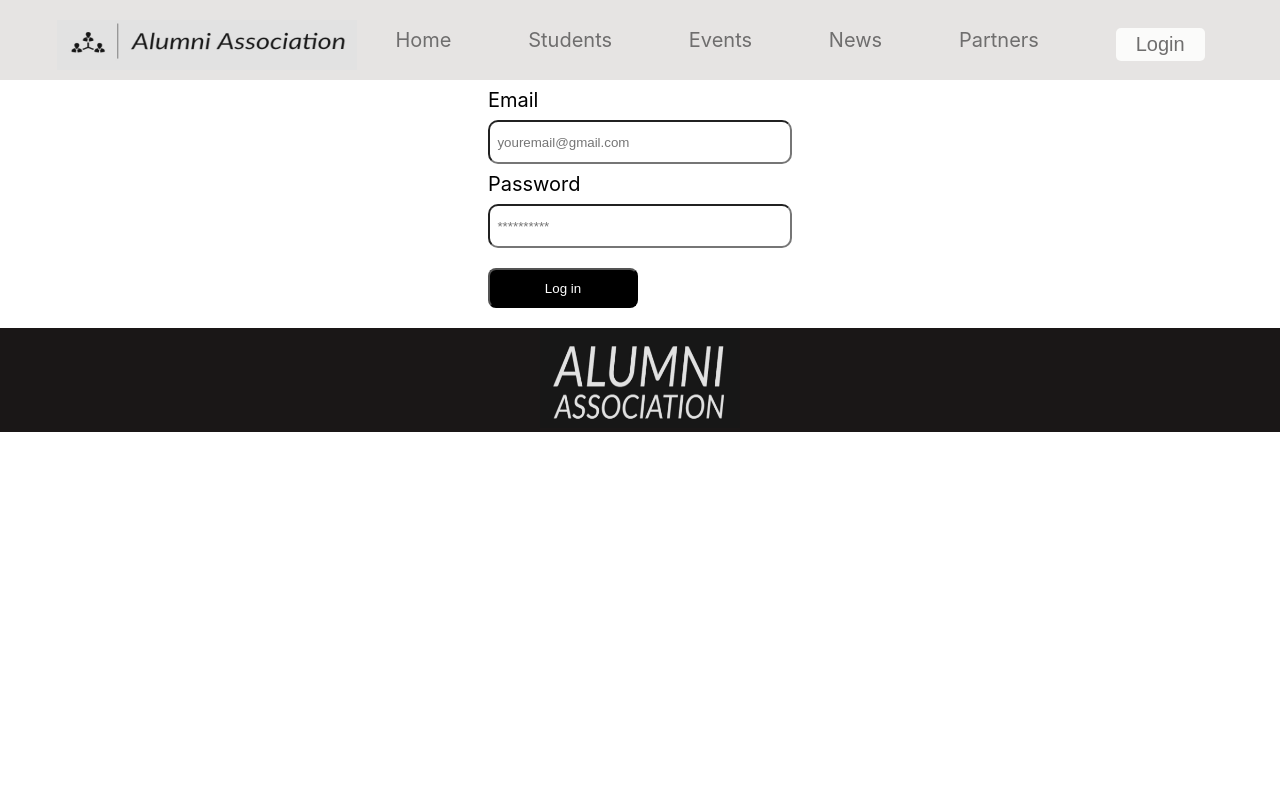
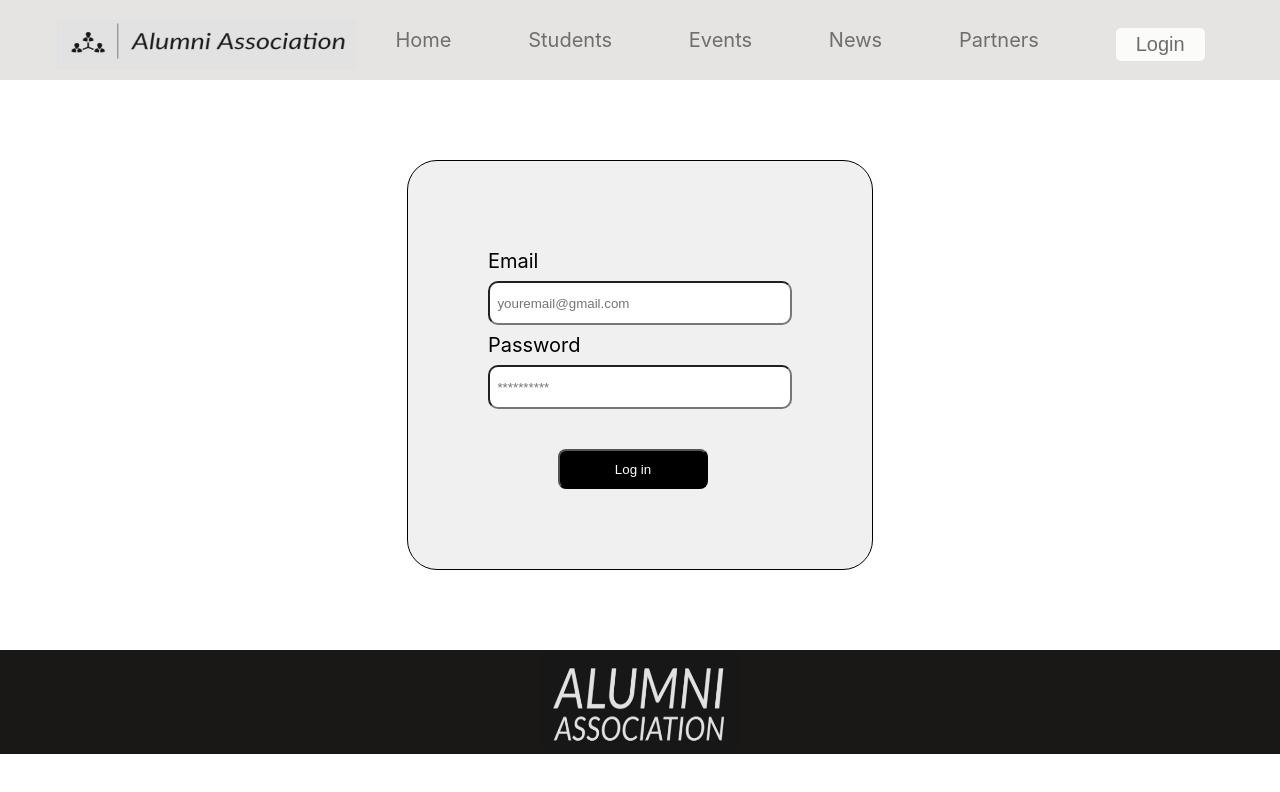
Before and after one commit to Sherifzade-Bajrami/AlumniFront1, a React (Create React App) app: page /login in a window 1280 px wide. Shown: the top 792 px of the page. Built offline with nearby package versions, Linux system fonts and the light colour scheme.

Commit message:
finished login

```diff
--- a/src/views/Login.jsx
+++ b/src/views/Login.jsx
@@ -15,8 +15,8 @@ export const Login = ()=> {
     }
 
     return<>
-    <div style={{ display:"flex", alignItems:"center",flexDirection:"column"}}>
-
+    <div style={{ display:"flex", alignItems:"center",flexDirection:"column", padding:"80px 0"}}>
+       <div style={{padding:"5rem",border:"1px solid black",borderRadius:"30px",backgroundColor:"rgb(240, 240, 240)"}}>
        <form style={{flexDirection:"column",display:"flex"}} onSubmit={handleSubmit}>
 
         <label style={{padding:"0.5rem 0",fontSize:"20px" }} htmlFor="email">Email</label>
@@ -25,11 +25,12 @@ export const Login = ()=> {
         <label style={{padding:"0.5rem 0",fontSize:"20px" }} htmlFor="password">Password</label>
         <input style={{width:"300px",height:"40px",borderRadius:"10px"}}  value={password} onChange={(e)=>setPassword(e.target.value)} type="password" placeholder="  **********" id="password" name="password" />
 
-        <br></br>
 
-        <button style={{backgroundColor:"black",color:"white", width:"150px",height:"40px",borderRadius:"8px"}} type="submit">Log in</button>
-        <br></br>
+
+        <button style={{backgroundColor:"black",color:"white", width:"150px",height:"40px",borderRadius:"8px",margin:"40px 0 0 70px"}} type="submit">Log in</button>
+
        </form>
+     </div>
      </div>
 
     </>
```
